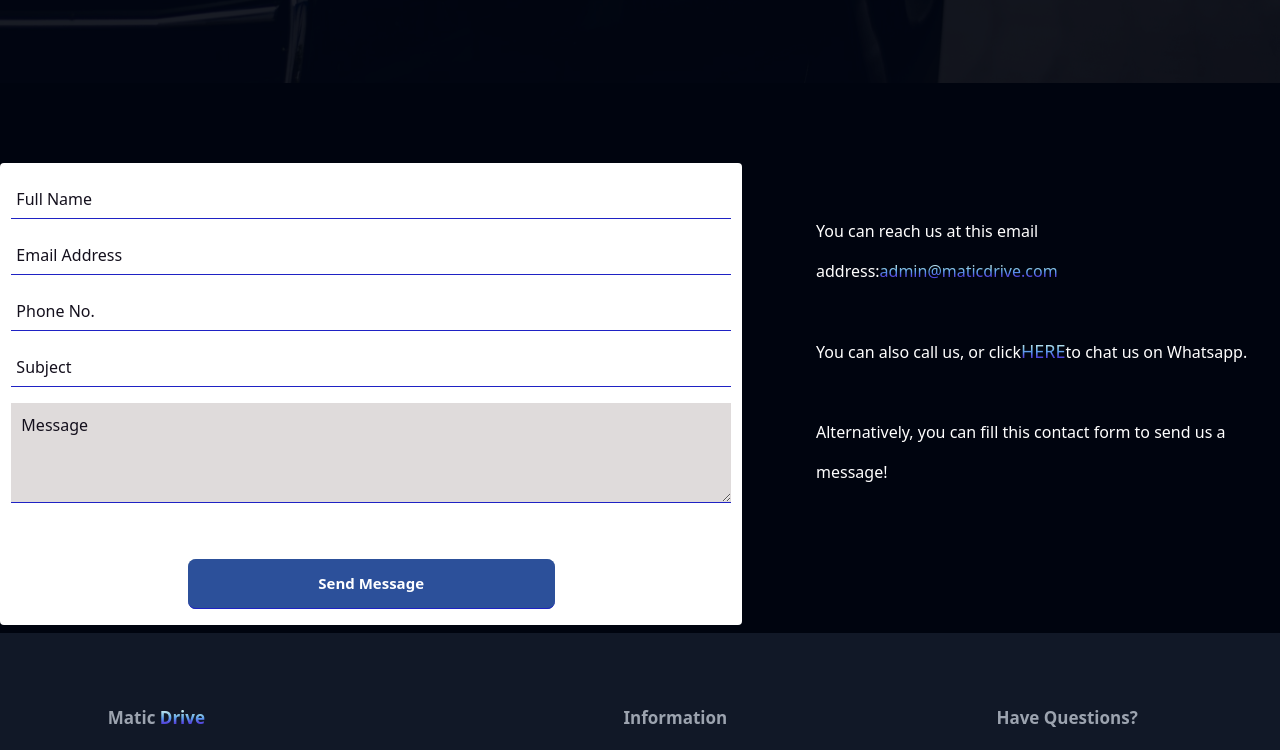
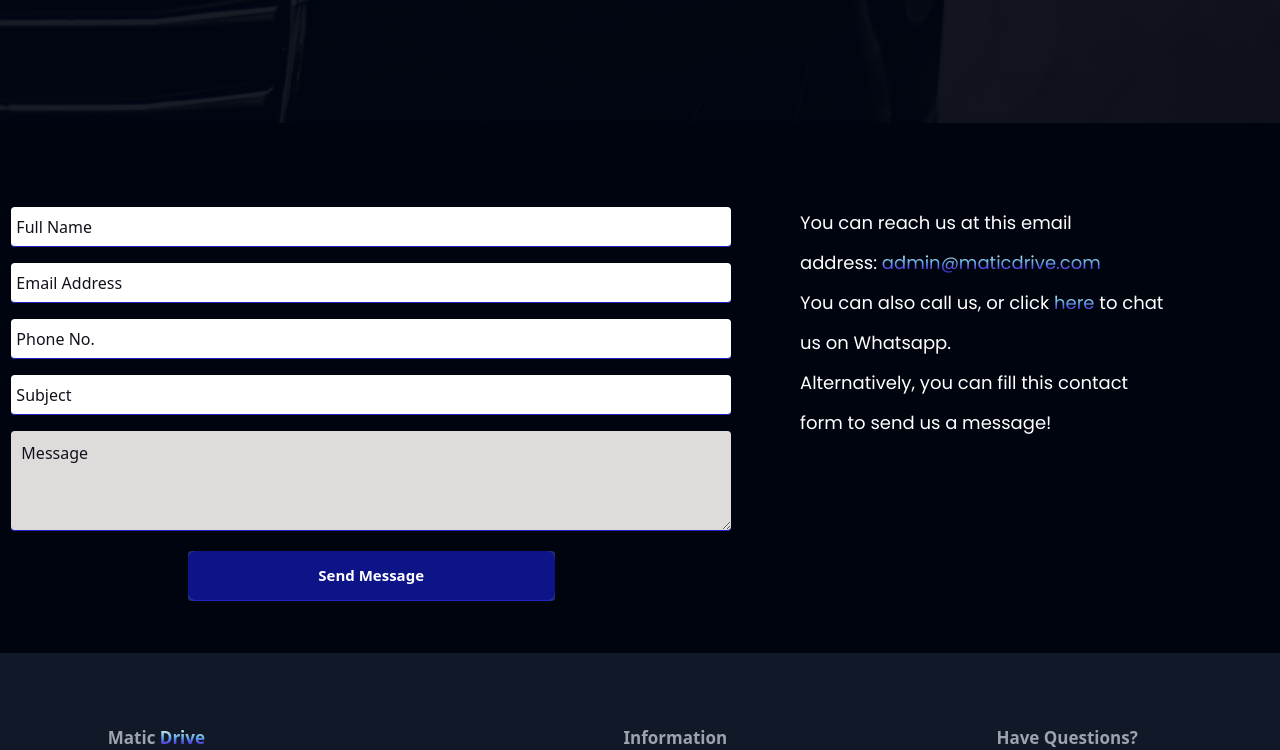
Before and after one commit to Kennius7/maticdrive-new, a React (Vite) app: page /contactus in a window 1280 px wide. Shown: the part 580-1330 px from the top of the page. Built offline with nearby package versions, Linux system fonts and the light colour scheme; no server answers.

Commit message:
Mobile responsiveness for Mobile almost done

```diff
--- a/src/components/BlogFolder/Articles.jsx
+++ b/src/components/BlogFolder/Articles.jsx
@@ -28,18 +28,18 @@ function Articles() {
 
 
   return (
-    <div className="">
+    <div className="w-full">
       {
         !user || articles.length === 0
         ? (
-          <div className="flex flex-col justify-center items-center">
-            <div className={`flex md:flex-row flex-col justify-center items-center bg-black-gradient-2
-            box-shadow text-[17px] w-full ss:h-[300px]`}>
-              <div className="font-poppins italic text-[18px] ss:leading-[30px] ss:max-w-[480px] text-white
-              text-center">
+          <div className="w-full flex flex-col justify-center items-center">
+            <div className={`w-full flex md:flex-row flex-col justify-center items-center bg-black-gradient-2
+            box-shadow w-full ss:h-[300px]`}>
+              <div className="font-poppins italic ss:leading-[30px] ss:max-w-[480px] max-w-[280px] text-white
+              text-center ss:text-[17px] text-[15px] ss:my-0 my-12">
                   You&apos;re most probably seeing this because you are not signed in or you are
-                  having some issues with your internet. <br/>
-                  Check your internet connection or just reload your page and you&apos;ll
+                  having some issues with your internet. <br/> <br/>
+                  Check your internet connection and reload your page, or you can sign in, and you&apos;ll
                   be good to go!
               </div>
             </div>
--- a/src/components/ContactUs.jsx
+++ b/src/components/ContactUs.jsx
@@ -59,75 +59,87 @@ const ContactUs = () => {
 
 
   return (
-    <section className={`mb-2`}>
+    <section className={`w-full`}>
       <div className="items-center w-full">
 
         <div className={`w-full flex flex-col justify-center items-center overflow-hidden`}>
           <img src={heroPics} alt="hero pics"
-            className="w-full ss:h-[1000px] h-[500px] opacity-10"
+            className="w-full ss:h-[1000px] h-[460px] opacity-10"
             style={{ transform: `translateY(${offsetY * 0.7}px)` }}
           />
 
-          <div className="ss:-mt-[900px] -mt-[500px]">
+          <div className="ss:-mt-[900px] -mt-[440px]">
             <div className={`w-full font-poppins text-white text-center pt-20 ss:text-[50px] text-[30px]
             font-semibold ss:mb-12 mb-8`}>
               Get In <span className="text-gradient">Touch</span> with Us
             </div>
-            <p className={`ss:max-w-[650px] max-w-[350px] my-5 text-white text-center ss:text-[22px]
-            text-[18px] mb-40 ss:leading-[40px] leading-[30px] italic`}>
+            <p className={`ss:max-w-[650px] max-w-[300px] my-5 text-white text-center ss:text-[22px]
+            text-[18px] ss:mb-40 mb-10 ss:leading-[40px] leading-[25px] italic`}>
               Get speedy responses from our support at Matic Drive, from enquiries to consultations
-              to one on one conversations. We believe in building connections within Africa and taking it
+              to one on one conversations. <br/> <br/> We believe in building connections within Africa and taking it
               worldwide as regards AV technology and the positive impact it is set to make in the lives of people.
             </p>
           </div>
         </div>
 
-        <div className="flex ss:flex-row-reverse flex-col justify-between ss:mt-20">
+        <div className="flex ss:flex-row-reverse flex-col justify-center items-center ss:items-start
+          ss:justify-between ss:mt-0 mt-10 ss:h-[530px] ss:pt-20">
+
           <div className="ss:w-[40%] w-[100%]">
-            <p className={`text-center ss:text-left ss:max-w-[450px] sm:mt-8 sm:ml-8 lg:mt-12 lg:ml-12
-            ss:leading-[40px] max-w-[500px] mb-4 text-white`}>
-              You can reach us at this email address:
+            <div className="max-w-[400px]">
+              <p className={`font-poppins text-left ss:max-w-[450px] max-w-[300px] ss:ml-8
+                ss:leading-[40px] ss:mb-4 mb-10 ml-4 text-white leading-[30px] ss:text-[18px] text-[18px]`}>
+                You can reach us at this email address:&nbsp;
                 <a href="mailto:admin@maticdrive.com" target="_blank" rel="noreferrer">
-                <span className="border-b border-transparent text-gradient hover:border-yellow-300">
+                  <span className="border-b border-transparent text-gradient hover:border-yellow-300
+                  duration-1000">
                     admin@maticdrive.com
                   </span>
                 </a>
-              <br /><br />
-              You can also call us, or click
+                <br /> <br className="ss:hidden block"/>
+                You can also call us, or click&nbsp;
                 <a href="https://wa.me/+2348055549979" target="_blank" rel="noreferrer">
-                <span className="border-b border-transparent text-gradient hover:border-yellow-300 text-[18px]">
-                  HERE
+                  <span className="border-b border-transparent text-gradient hover:border-yellow-300
+                  text-[18px] duration-1000">
+                    here
                   </span>
                 </a>
-              to chat us on Whatsapp. <br /><br />
+                &nbsp;to chat us on Whatsapp. <br />
                 Alternatively, you can fill this contact form to send us a message!
               </p>
             </div>
+          </div>
 
-          <div className="bg-white rounded-[4px] py-3 ss:w-[58%] w-[100%]">
-            <form ref={form} className="form__content w-[100%] h-[100%]" onSubmit={handleSubmit}>
+          <div className="ss:w-[58%] w-full flex flex-col justify-center items-center overflow-hidden">
 
-              <div className="form__box">
-                <input name="fullName" className="form__input " type="text" placeholder="Full Name" required />
+            <img src={heroPics} alt="hero pics"
+              className="ss:hidden block w-full ss:h-[1000px] h-[520px] contain opacity-10"
+              style={{ transform: `translateY(${offsetY * 0.1}px)` }}
+            />
+
+            <div className="rounded-[4px] ss:w-full w-[94%] ss:mt-[0px] -mt-[500px]">
+              <form ref={form} className="form__content w-full" onSubmit={handleSubmit}>
+                <div className="form__box ss:h-[40px] h-[30px]">
+                  <input name="fullName" className="form__input ss:h-[40px] h-[30px]" type="text" placeholder="Full Name" required />
                   <div className="form__shadow"></div>
                 </div>
-              <div className="form__box">
-                <input name="email" className="form__input " type="email" placeholder="Email Address" required />
+                <div className="form__box ss:h-[40px] h-[30px]">
+                  <input name="email" className="form__input ss:h-[40px] h-[30px]" type="email" placeholder="Email Address" required />
                   <div className="form__shadow"></div>
                 </div>
-              <div className="form__box">
-                <input name="phoneNumber" className="form__input " type="tel" placeholder="Phone No." />
+                <div className="form__box ss:h-[40px] h-[30px]">
+                  <input name="phoneNumber" className="form__input ss:h-[40px] h-[30px]" type="tel" placeholder="Phone No." />
                   <div className="form__shadow"></div>
                 </div>
-              <div className="form__box">
-                <input name="subject" className="form__input" type="text" placeholder="Subject" />
+                <div className="form__box ss:h-[40px] h-[30px]">
+                  <input name="subject" className="form__input ss:h-[40px] h-[30px]" type="text" placeholder="Subject" />
                   <div className="form__shadow"></div>
                 </div>
-              <div className="form__box h-[100px]">
-                <textarea name="message" className="form__messageInput" placeholder="Message" required ></textarea>
+                <div className="form__box ss:h-[100px] h-[100px]">
+                  <textarea name="message" className="form__messageInput ss:h-[100px] h-[100px]" placeholder="Message" required ></textarea>
                   <div className="form__messageShadow"></div>
                 </div>
-              <div className="form__button">
+                <div className="form__button mt-[4px]">
                   <button
                     className={`form__submit ${style === sentStyle ? "sent" : ""} ${errorStyle === rejectStyle ? "reject" : ""}`}
                     type="submit">
@@ -135,9 +147,10 @@ const ContactUs = () => {
                   </button>
                   <div className="form__shadow"></div>
                 </div>
-
               </form>
             </div>
+          </div>
+
         </div>
 
       </div>
--- a/src/index.css
+++ b/src/index.css
@@ -298,12 +298,11 @@ button:focus-visible {
 .form__box{
   position: relative;
   width: 98%;
-  height: 40px;
   margin: auto;
 }
 
 .form__shadow{
-  border-radius: 8px;
+  border-radius: 4px;
   position: absolute;
   width: 100%;
   height: 100%;
@@ -314,10 +313,10 @@ button:focus-visible {
 }
 
 .form__messageShadow{
-  border-radius: 8px;
+  border-radius: 4px;
   position: absolute;
   width: 100%;
-  height: 100px;
+  height: 100%;
   background-color: #3452b3;
   opacity: .6;
   outline: none;
@@ -325,9 +324,9 @@ button:focus-visible {
 }
 
 .form__input{
+  border-radius: 4px;
   position: absolute;
   width: 100%;
-  height: 40px;
   background-color: white;
   z-index: 2;
   transition: transform .5s;
@@ -343,9 +342,9 @@ button:focus-visible {
 }
 
 .form__messageInput{
+  border-radius: 4px;
   position: absolute;
   width: 100%;
-  height: 100px;
   background-color: rgb(223, 219, 219);
   padding: 10px;
   z-index: 2;
@@ -354,7 +353,6 @@ button:focus-visible {
 
 .form__button{
   border-radius: 8px;
-  margin-top: 100px;
   position: relative;
   justify-self: center;
   background-color: #214d76;
@@ -370,7 +368,7 @@ button:focus-visible {
   color: white;
   font-weight: bold;
   font-size: 15px;
-  background-color: var(--bg-text-gradient);
+  background-color: #0c1488;
   cursor: pointer;
   transition: transform .3s;
   z-index: 2;
@@ -384,8 +382,9 @@ button:focus-visible {
 }
 
 .form__submit:hover{
-  font-size: larger;
-  background-color: #1b0381;
+  background-color: #3113b6;
+  transition: 1s;
+  transform: translate(-4px, -4px);
 }
 
 .form__input:focus::placeholder{
--- a/src/pages/BlogsPage.jsx
+++ b/src/pages/BlogsPage.jsx
@@ -18,32 +18,37 @@ function BlogsPage() {
 
 
   return (
-    <section className={`bg-primary`}>
-      <div className={`flex flex-col justify-center items-center`}>
+    <section className={`w-full bg-primary`}>
+      <div className={`w-full`}>
 
-        <div className={`w-full flex flex-col ss:h-[500px] h-[300px] justify-center items-center
-        overflow-hidden`}>
+        <div className={`w-full flex flex-col justify-center items-center
+          overflow-hidden`}>
+
           <img src={heroPics} alt="hero pics"
-            className="w-full ss:h-[1000px] h-[500px] opacity-10"
+            className="ss:h-[1000px] h-[500px] contain opacity-10"
             style={{ transform: `translateY(${offsetY * 0.7}px)` }}
           />
 
-          <div className="flex flex-col justify-center items-center ss:-mt-[500px] mt-[150px]">
+          <div className="ss:-mt-[900px] -mt-[350px]">
             <div className={`w-full font-poppins text-white text-center ss:mt-20 ss:text-[50px] text-[30px]
-              font-semibold ss:mb-12 mb-4`}>
+              font-semibold ss:mb-12 mb-2`}>
               Our Blog<span className="text-gradient"> SECTION</span>
             </div>
-            <p className={`ss:max-w-[650px] max-w-[350px] my-5 text-white text-center ss:text-[22px]
-              text-[18px] mb-40 ss:leading-[40px] leading-[30px] italic`}>
+            <p className={`ss:max-w-[650px] max-w-[300px] my-5 text-white text-center ss:text-[22px]
+              text-[18px] ss:mb-40 mb-20 ss:leading-[40px] leading-[25px] italic`}>
               Hello and welcome to our blog section!
               Here you can learn more about us and every other thing relating to Matic Drive.
               Please feel to peruse through our blogs and drop your comments as well, as that will
               be much welcome!
             </p>
           </div>
+
         </div>
 
-        <Articles />
+        <div className="w-full">
+          <Articles />
+        </div>
+
 
       </div>
     </section>
```
Lines whose indentation alone changed are shown as unchanged.
